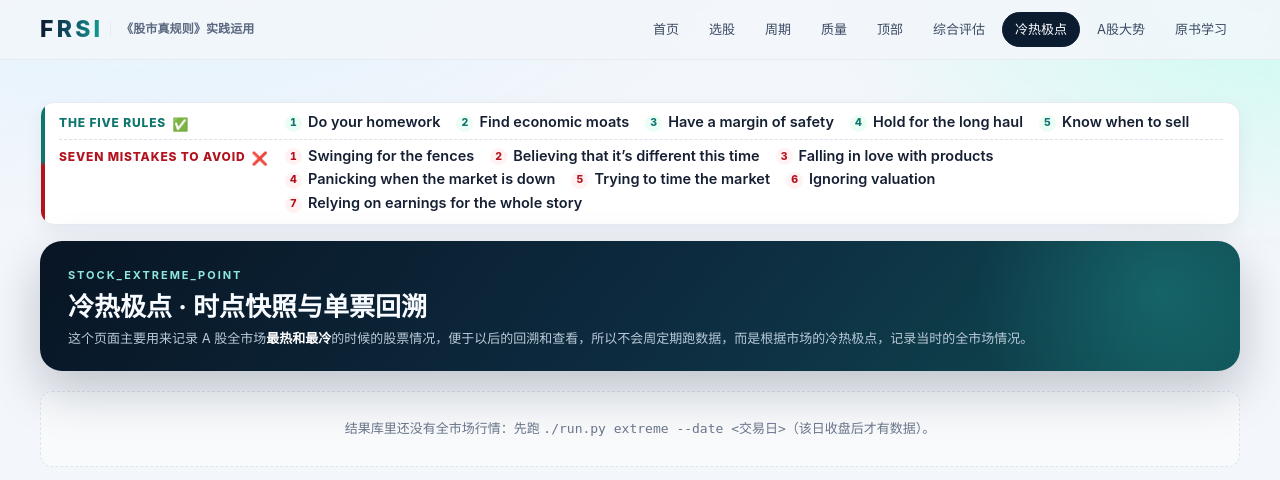
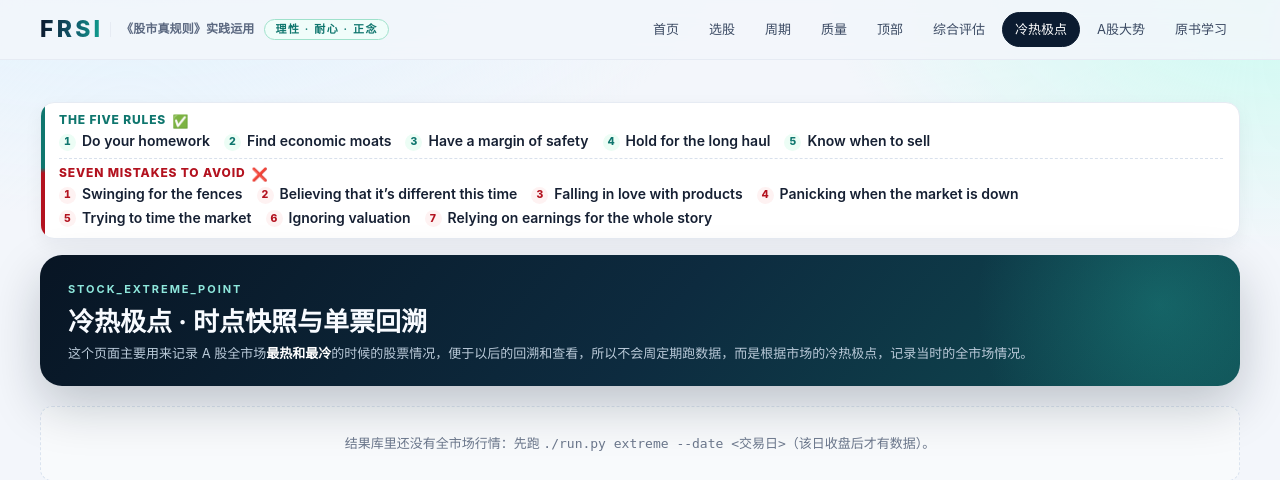
Before and after one commit to baseofkevin/stock-value-invest-tool, a Flask app: page /extreme in a window 1280 px wide. Shown: the top 480 px of the page. Run offline with Flask 3, Linux system fonts and the light colour scheme; parts of the project's set-up code (start-up, migrations or seed data) failed here and were passed over; some libraries are stand-ins or nearby versions.

Commit message:
看板：顶栏加"理性·耐心·正念"胶囊，原则条标题上移让条目吃满整宽
顶栏：副题后加一枚青绿浅底胶囊，字号 11px、字距 .14em，比副题再小一档，
不跟 FRSI 字标抢视线；nowrap 保证整体折行，不会被拆成"理性 ·"换行"耐心"。

原则条：原为 [212px 标题][条目] 网格，条目只剩 ~938px，七条英文要 ~1100px
又不够放四条，被切成 3 行、每行尾部空白 200px 以上，第 7 条还独占一行。
标题改为独占一行后条目有 ~1164px，前四条排满、后三条落第二行，空白只留在末行；
两段同一套版式，标题与编号左端仍对齐。窄屏断点改为只收紧条目间距。

```diff
--- a/web/static/style.css
+++ b/web/static/style.css
@@ -44,6 +44,16 @@ a:hover{text-decoration:underline}
   font-size:12px;font-weight:600;line-height:1.2;color:#5b6880;
   padding-left:10px;border-left:1px solid var(--line);letter-spacing:.01em;
 }
+/* 副题后的纪律胶囊：理性 · 耐心 · 正念。
+   与副题同级但更小一号、字距开一档，青绿浅底 + 1px 细边做成徽标，
+   读起来像贴在旁边的注脚——看得见，但不跟 FRSI 抢视线。
+   用胶囊而不是再接一段同色文字：这两段话性质不同（这是什么 / 怎么用它），
+   加底色才分得开；nowrap 保证它整体折行，不会被拆成"理性 ·" + 换行 + "耐心"。 */
+.brand-motto{
+  font-size:11px;font-weight:600;line-height:1.2;letter-spacing:.14em;
+  color:var(--teal);background:var(--ok-bg);border:1px solid #9fe1cb;
+  border-radius:999px;padding:3px 10px;white-space:nowrap;
+}
 @supports (background-clip:text) or (-webkit-background-clip:text){
   .brand-mark{
     background:linear-gradient(96deg,#0b1b30 4%,#12596b 54%,#10a391 98%);
@@ -60,7 +70,7 @@ a:hover{text-decoration:underline}
 .nav a.on{background:var(--navy);color:#fff;border-color:var(--navy)}
 /* 顶栏下方的"原则条"：五条规则 / 七个要避开的错误。
    这两段是全站最该被记住的东西，所以摆在正文最前面、hero 之前。
-   形态是通栏一条（不是两张高卡）：两行，每行 = 彩色小标题 + 横向流排的条目；
+   形态是通栏一条（不是两张高卡）：两段，每段 = 独占一行的小标题 + 其下横向流排的条目；
    左缘渐变竖线（青绿→红）把两段并成一体，颜色同时充当分类。
    条目 nowrap：折行只发生在条目之间，不会把一条断成两半。 */
 .creed{
@@ -73,8 +83,13 @@ a:hover{text-decoration:underline}
   content:"";position:absolute;left:0;top:0;bottom:0;width:4px;
   background:linear-gradient(180deg,#0f766e 0%,#0f766e 48%,#b3121f 52%,#b3121f 100%);
 }
-/* 左列标题固定 212px、右列条目自适应：两行的条目左端对齐，读起来像一张表 */
-.creed-row{display:grid;grid-template-columns:212px 1fr;gap:3px 14px;align-items:baseline}
+/* 标题单独占一行、条目吃满整宽。
+   原来是 [212px 标题] [条目]，条目只剩 ~938px：七条英文要排到 ~1100px 一行，
+   又不够放四条，于是被切成 3 行，每行尾部空出 200px 以上，第 7 条还孤零零占一行。
+   标题让出一行后条目有 ~1164px，前四条刚好排满、后三条落到第二行，
+   行尾的空只留在末行——像一段文字的末行，不再是"表格缺了一格"。
+   两段同一套版式，标题与编号左端仍对齐，照样读成一张表。 */
+.creed-row{display:block}
 .creed-row--rules{--accent:#0f766e;--tint:#ecfdf5}
 .creed-row--mistakes{--accent:#b3121f;--tint:#fef2f2}
 /* 两段之间划一条虚线：它们性质相反（该做 / 别做），实线会读成"表格分行"，
@@ -83,6 +98,7 @@ a:hover{text-decoration:underline}
   margin-top:6px;padding-top:6px;border-top:1px dashed #d8e0ec;
 }
 .creed-title{
+  display:block;margin-bottom:3px;
   font-size:12px;font-weight:800;line-height:1.35;white-space:nowrap;
   letter-spacing:.07em;text-transform:uppercase;color:var(--accent);
 }
@@ -92,12 +108,12 @@ a:hover{text-decoration:underline}
   letter-spacing:0;vertical-align:-2px;
 }
 .creed-list{
-  margin:0;padding:0;list-style:none;flex:1 1 0;min-width:0;
-  display:flex;flex-wrap:wrap;align-items:baseline;gap:3px 16px;
+  margin:0;padding:0;list-style:none;
+  display:flex;flex-wrap:wrap;align-items:baseline;gap:3px 14px;
 }
 .creed-list li{
   display:flex;align-items:baseline;gap:6px;
-  font-size:14.5px;line-height:1.42;font-weight:600;color:var(--ink);
+  font-size:14px;line-height:1.45;font-weight:600;color:var(--ink);
   white-space:nowrap;
 }
 /* 编号徽标：底色取本行色的浅调，数字与色条同色，小而不抢 */
@@ -109,8 +125,8 @@ a:hover{text-decoration:underline}
   transform:translateY(-1px);
 }
 @media (max-width:820px){
-  /* 窄屏：标题单独占一行，条目在下面折行（212px 的标题列会把右列挤没） */
-  .creed-row{grid-template-columns:1fr}
+  /* 窄屏：条目间距收紧一档，让一条长句不至于孤零零占满整行 */
+  .creed-list{gap:3px 12px}
 }
 
 /* ---------------------------------------------------------------- Hero */
--- a/web/templates/base.html
+++ b/web/templates/base.html
@@ -16,10 +16,13 @@
     {# 字标 FRSI（Five Rules of Stock Investing）+ 中文副题：缩写单看不知所指，
        所以后面跟一句《股市真规则》实践运用，用细分隔线隔开、字号压小，不跟字标抢。
       「RESULTS.DB · 只读」已删，库名是脚注要讲的事，
-       摆在顶栏只会天天误读成"这页数据是快照"。 #}
+       摆在顶栏只会天天误读成"这页数据是快照"。
+      最后那枚胶囊是操作者的三条纪律（理性、耐心、正念）：它讲的是"怎么用这套工具"，
+       不是"这工具是什么"，所以不复用副题样式，另做成徽标——看得见，但不与字标竞争。 #}
     <div class="brand">
       <span class="brand-mark" title="FRSI · Five Rules of Stock Investing —《股市真规则》的实践运用">FRSI</span>
       <span class="brand-sub">《股市真规则》实践运用</span>
+      <span class="brand-motto" title="理性 · 耐心 · 正念 —— 用这套工具时的三条纪律">理性 · 耐心 · 正念</span>
     </div>
     <nav class="nav">
       {% for href, label in nav %}
@@ -32,7 +35,7 @@
 <main class="page">
   {# 《股市真规则》的两组清单：五条规则 + 七个要避开的错误。这是全站最该被记住的
      两段话，所以摆在顶栏正下方、hero 之前，每页一打开就先读到。
-     形态是一条通栏的"原则条"：两行，每行 = 彩色小标题 + 横向流排的条目，
+     形态是一条通栏的"原则条"：两段，每段 = 独占一行的小标题 + 其下横向流排的条目，
      不再一卡一段竖排——竖排要 7 行，太占首屏。左缘一根青绿到红的渐变竖线
      把两段并成一体，颜色同时充当分类（绿=该做什么，红=要避开什么）。
      编号写死字面数字而不是 CSS 计数器：两段各自从 1 开始，拆成两个 <ol> 后
```
